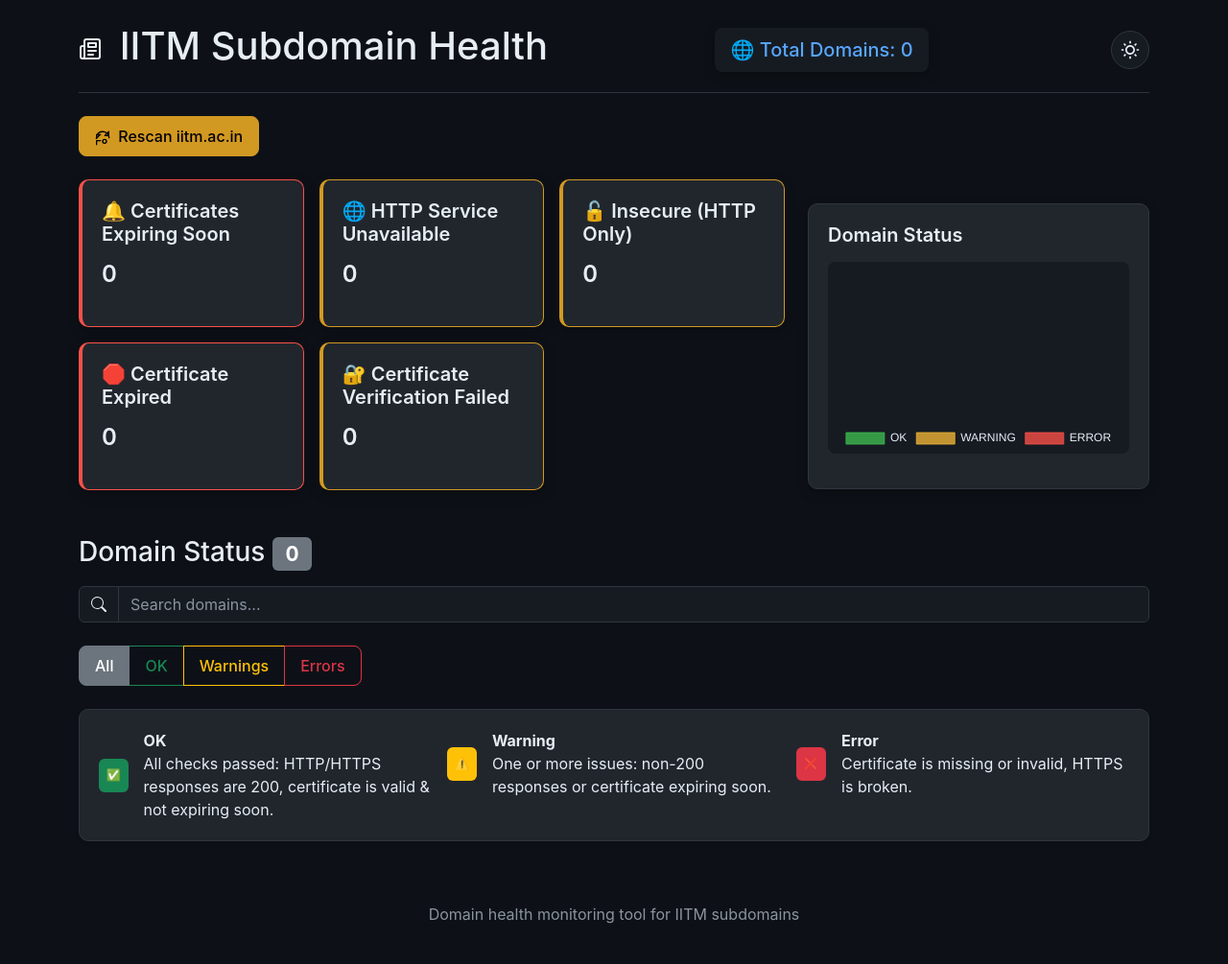
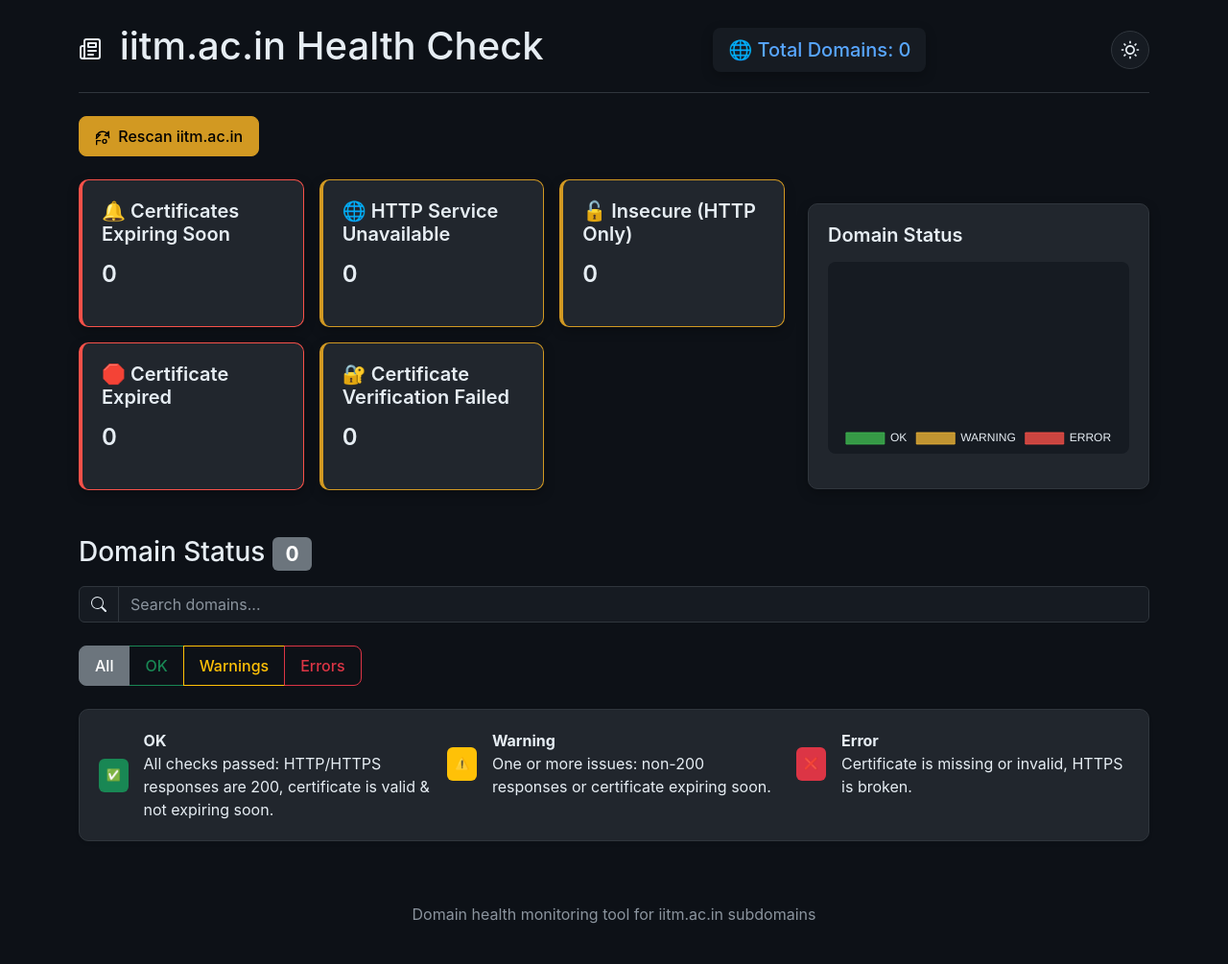
Before and after one commit to MShrinath/iitmsubd, a Flask app: page / in a window 1280 px wide. Shown: the whole page at 96% size. Run offline with Flask 3, Linux system fonts and the light colour scheme; data that the repository does not hold is empty.

Commit message:
more splitting basics

```diff
--- a/app.py
+++ b/app.py
@@ -12,10 +12,10 @@
 
 @app.route("/")
 def index():
-    return render_template("index.html", domain=DOMAIN)
+    return render_template("knockpy.html", domain=DOMAIN)
 
 @app.route("/results/knockpy")
-def results():
+def results_knockpy():
     if os.path.exists(KNOCKPY_DATA_FILE):
         with open(KNOCKPY_DATA_FILE, "r") as f:
             data = json.load(f)
@@ -31,6 +31,23 @@
             yield f"data: {message}\n\n"
     return Response(generate(), mimetype="text/event-stream")
 
+# @app.route("/results/subfinder")
+# def results_subfinder():
+#     if os.path.exists(SUBFINDER_DATA_FILE):
+#         with open(SUBFINDER_DATA_FILE, "r") as f:
+#             data = json.load(f)
+#         return jsonify(data)
+#     else:
+#         return jsonify([])
+
+# @app.route("/rescan/subfinder")
+# def rescan_subfinder():
+#     def generate():
+#         domain = DOMAIN
+#         for message in run_subfinder_and_enhance_streaming(domain, SUBFINDER_DATA_FILE):
+#             yield f"data: {message}\n\n"
+#     return Response(generate(), mimetype="text/event-stream")
+
 @app.route('/nmap/<ip>')
 def nmap_scan(ip):
     output = show_nmap(ip, KNOCKPY_DATA_FILE)
--- a/templates/index.html
+++ b/templates/knockpy.html
@@ -2,7 +2,7 @@
 <html lang="en">
 <head>
     <meta charset="UTF-8">
-    <title>IITM Subdomain Health Check</title>
+    <title>Subdomain Health Check</title>
     <link rel="stylesheet" href="https://cdn.jsdelivr.net/npm/bootstrap@5.3.0/dist/css/bootstrap.min.css">
     <link rel="icon" href="{{ url_for('static', filename='favicon.ico') }}" type="image/x-icon">
     <link rel="stylesheet" href="{{ url_for('static', filename='style.css') }}">
@@ -14,7 +14,7 @@
         <header class="d-flex justify-content-between align-items-center mb-4">
             <h1>
                 <svg xmlns="http://www.w3.org/2000/svg" width="24" height="24" viewBox="0 0 24 24" fill="none" stroke="currentColor" stroke-width="2" stroke-linecap="round" stroke-linejoin="round" class="me-2"><path d="M4 22h16a2 2 0 0 0 2-2V4a2 2 0 0 0-2-2H8a2 2 0 0 0-2 2v16a2 2 0 0 1-2 2Zm0 0a2 2 0 0 1-2-2v-9c0-1.1.9-2 2-2h2"></path><path d="M18 14h-8"></path><path d="M15 18h-5"></path><path d="M10 6h8v4h-8V6Z"></path></svg>
-                IITM Subdomain Health
+                {{ domain }} Health Check
             </h1>
             <div id="domainCountDisplay" class="fs-5">
                 🌐 Total Domains: <span id="domainCount">0</span>
@@ -39,7 +39,7 @@
         </section>
 
         <footer class="text-center text-muted py-3 mt-5">
-            <p class="mb-0">Domain health monitoring tool for IITM subdomains</p>
+            <p class="mb-0">Domain health monitoring tool for {{ domain }} subdomains</p>
         </footer>
     </div>
 
```
